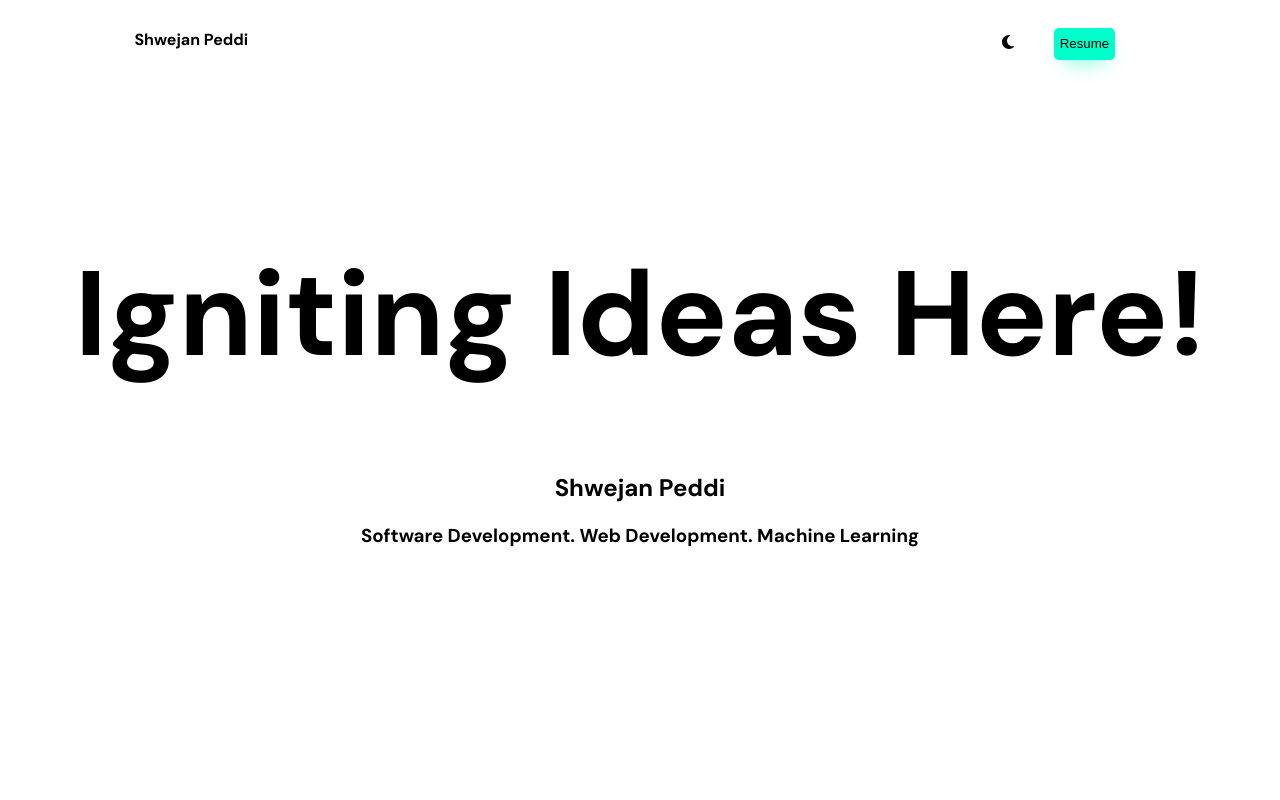
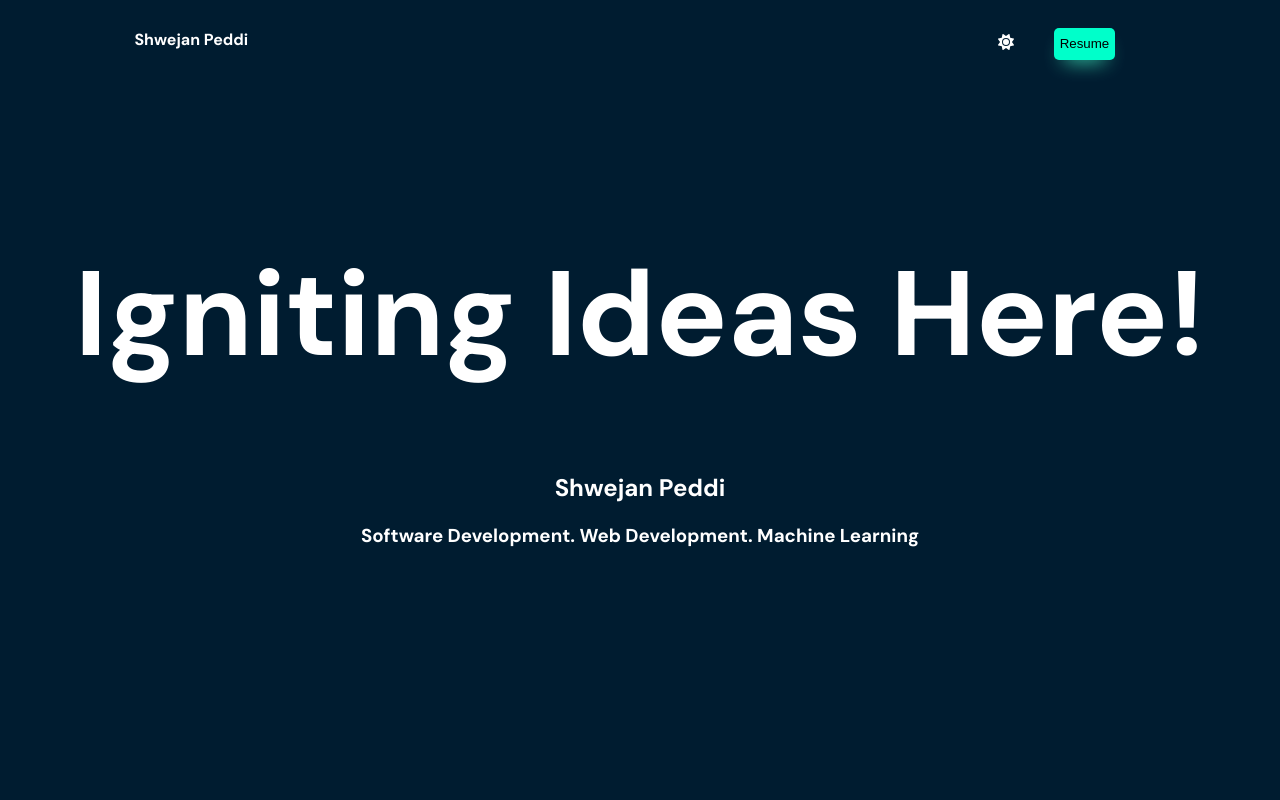
Before and after one commit to Shwejansrv/Portfolio, a React (Vite) app: page / in a window 1280 px wide. Shown: the top 800 px of the page. Built offline with nearby package versions, Linux system fonts and the light colour scheme.

Commit message:
Changed to dark mode

```diff
--- a/src/components/Navbar.jsx
+++ b/src/components/Navbar.jsx
@@ -7,7 +7,7 @@ import Resume from "../contents/ShwejanPeddi_Resume.pdf";
 
 function Navbar() {
 
-  const [mode,setMode] = React.useState(faMoon)
+  const [mode,setMode] = React.useState(faSun)
 
   function handleClick(){
     setMode(()=>{
```
